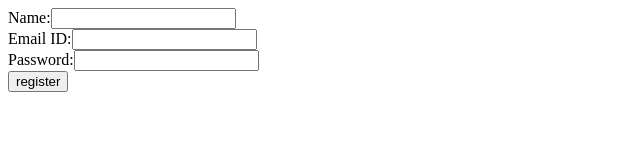
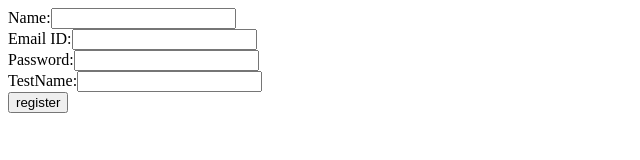
Before and after one commit to graphiteseyren/jenkingit, a plain HTML site: page WebContent/index.html in a window 1280 px wide. Shown: the whole page, without its empty margins (0-640 px from the left). Drawn offline with Linux system fonts and the light colour scheme.

Commit message:
Added new field to index.html

```diff
--- a/WebContent/index.html
+++ b/WebContent/index.html
@@ -8,6 +8,7 @@
         Name:<input type="text" name="name" /><br/>
         Email ID:<input type="text" name="email" /><br/>
         Password:<input type="text" name="pass" /><br/>
+        TestName:<input type="text" name="testname" /><br/>
         <input type="submit" value="register" />
         </form>
     </body>
```
